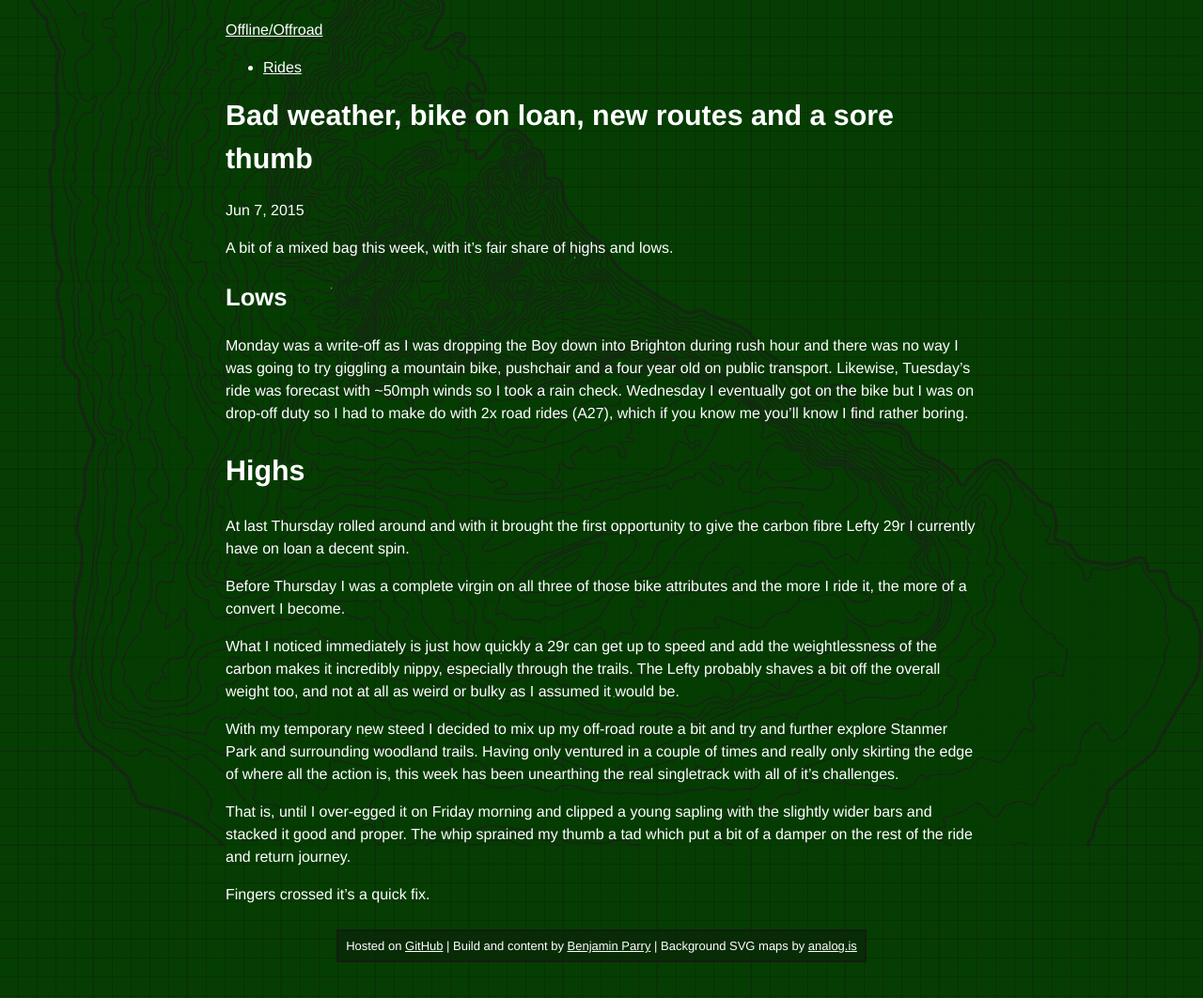
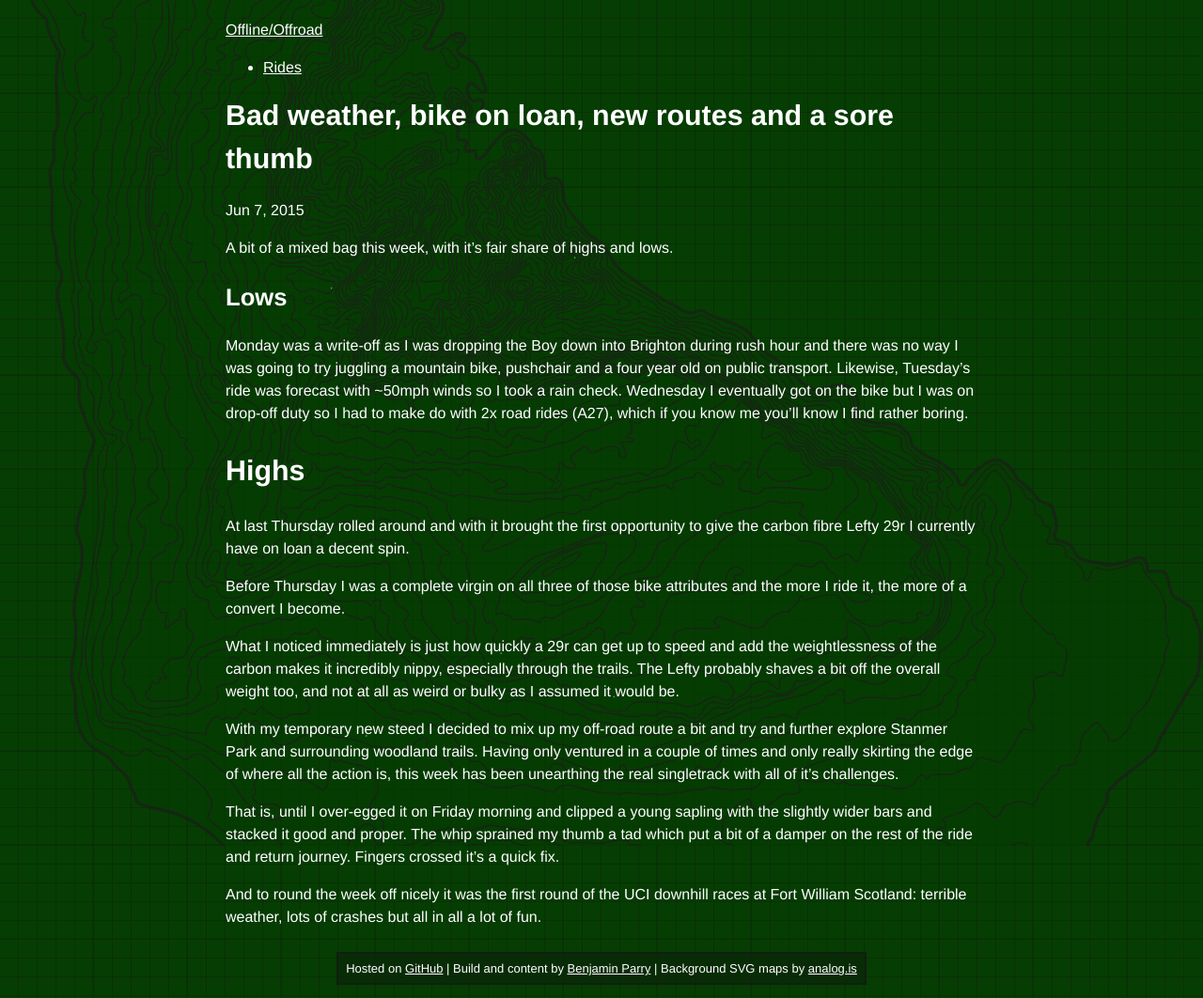
Before and after one commit to offlineoffroad/offlineoffroad.github.io, a Jekyll site: the page built from _posts/2015-06-07-week-end.md, in a window 1280 px wide. Shown: the whole page at 94% size. Built offline with Jekyll 4.4.1, drawn with Linux system fonts in a browser that asks for light colours; before the commit the page ends 1038 px from its top, so only the background shows below that.

Commit message:
Add UCI race and next Week End post.

```diff
--- a/_posts/2015-06-07-week-end.md
+++ b/_posts/2015-06-07-week-end.md
@@ -8,7 +8,7 @@ A bit of a mixed bag this week, with it’s fair share of highs and lows.
 
 ## Lows
 
-Monday was a write-off as I was dropping the Boy down into Brighton during rush hour and there was no way I was going to try giggling a mountain bike, pushchair and a four year old on public transport. Likewise, Tuesday’s ride was forecast with ~50mph winds so I took a rain check. Wednesday I eventually got on the bike but I was on drop-off duty so I had to make do with 2x road rides (A27), which if you know me you’ll know I find rather boring.
+Monday was a write-off as I was dropping the Boy down into Brighton during rush hour and there was no way I was going to try juggling a mountain bike, pushchair and a four year old on public transport. Likewise, Tuesday’s ride was forecast with ~50mph winds so I took a rain check. Wednesday I eventually got on the bike but I was on drop-off duty so I had to make do with 2x road rides (A27), which if you know me you’ll know I find rather boring.
 
 # Highs
 
@@ -18,8 +18,8 @@ Before Thursday I was a complete virgin on all three of those bike attributes an
 
 What I noticed immediately is just how quickly a 29r can get up to speed and add the weightlessness of the carbon makes it incredibly nippy, especially through the trails. The Lefty probably shaves a bit off the overall weight too, and not at all as weird or bulky as I assumed it would be.
 
-With my temporary new steed I decided to mix up my off-road route a bit and try and further explore Stanmer Park and surrounding woodland trails. Having only ventured in a couple of times and really only skirting the edge of where all the action is, this week has been unearthing the real singletrack with all of it’s challenges.
+With my temporary new steed I decided to mix up my off-road route a bit and try and further explore Stanmer Park and surrounding woodland trails. Having only ventured in a couple of times and only really skirting the edge of where all the action is, this week has been unearthing the real singletrack with all of it’s challenges.
 
-That is, until I over-egged it on Friday morning and clipped a young sapling with the slightly wider bars and stacked it good and proper. The whip sprained my thumb a tad which put a bit of a damper on the rest of the ride and return journey.
+That is, until I over-egged it on Friday morning and clipped a young sapling with the slightly wider bars and stacked it good and proper. The whip sprained my thumb a tad which put a bit of a damper on the rest of the ride and return journey. Fingers crossed it’s a quick fix.
 
-Fingers crossed it’s a quick fix.
+And to round the week off nicely it was the first round of the UCI downhill races at Fort William Scotland: terrible weather, lots of crashes but all in all a lot of fun.
```
Also changed, not shown: _posts/2015-06-14-week-end.md (added, +11 -0 lines).
